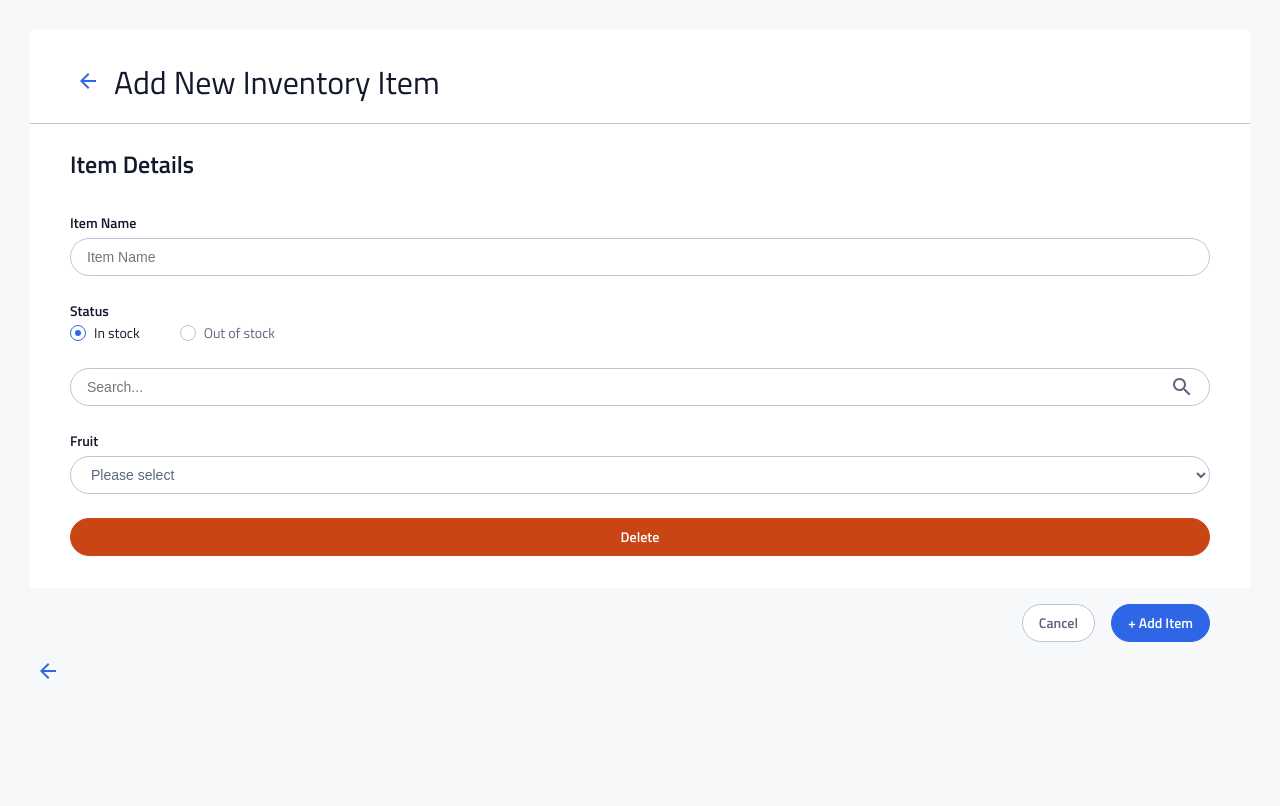
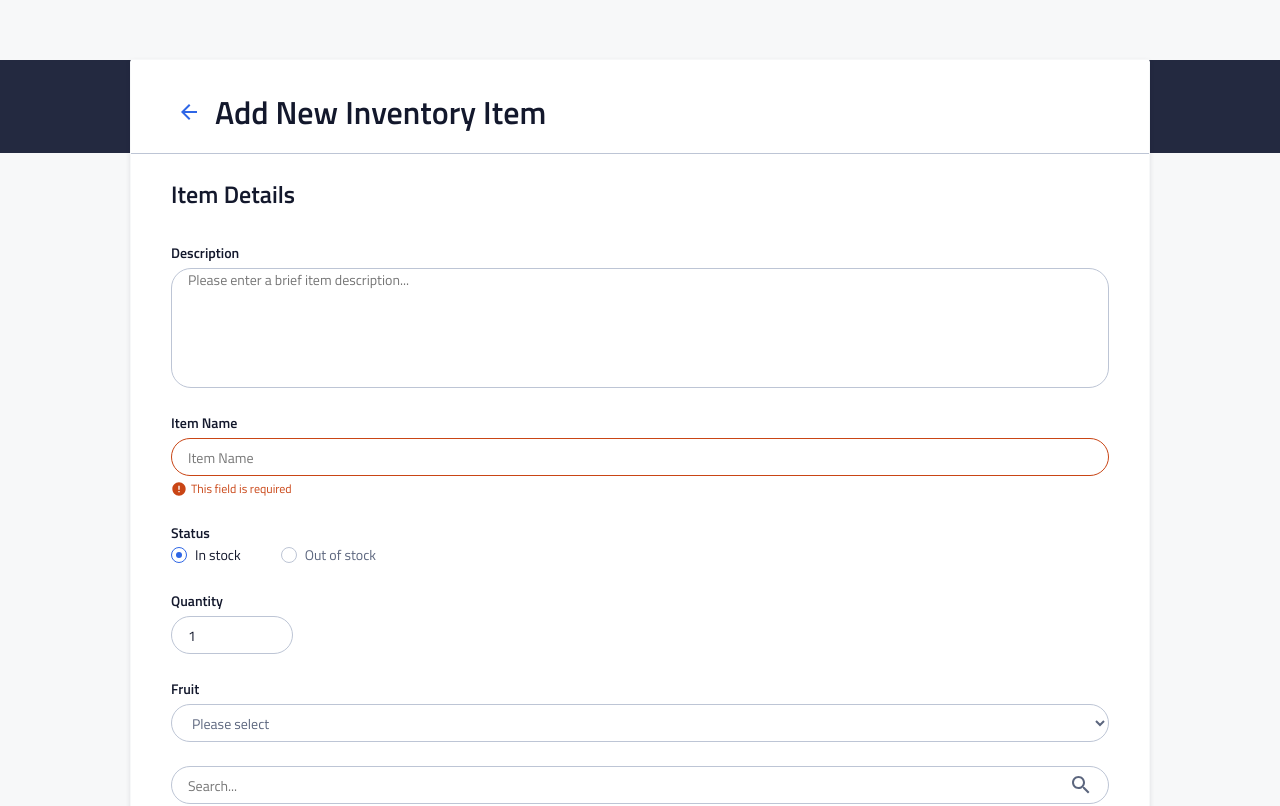
Before and after one commit to alperzini/instock-client, a React (Vite) app: page / in a window 1280 px wide. Shown: the top 806 px of the page. Built offline with nearby package versions, Linux system fonts and the light colour scheme.

Commit message:
add PageWrapper component and fix hover in StatusField and apply font-family to all formFields

```diff
--- a/src/components/FormFields/DescriptionField/DescriptionField.jsx
+++ b/src/components/FormFields/DescriptionField/DescriptionField.jsx
@@ -1,5 +1,5 @@
 import "./DescriptionField.scss";
-import ErrorMessage from "../ErrorMessage/ErrorMessagejsx";
+import ErrorMessage from "../ErrorMessage/ErrorMessage";
 
 function DescriptionField(props) {
     const { label, name, id, placeholder, value, onChange, error, isError } = props;
--- a/src/components/FormFields/DescriptionField/DescriptionField.scss
+++ b/src/components/FormFields/DescriptionField/DescriptionField.scss
@@ -24,13 +24,13 @@
     &__desc-input {
         outline: none;
         resize: none;
+        font-family: $primary-font;
         font-size: $text-size-m-p2;
         line-height: $line-height-m-p2;
         color: $color-instock-black;
         font-weight: $font-regular;
         height: pxToRem(120);
         padding: 0 $ff-padding-right 0 $ff-padding-left;
-        // margin: $ff-margin-top 0 $ff-margin-bottom 0;
         border-radius: $ff-br;
         border: 1px solid $color-cloud;
 
--- a/src/components/FormFields/DropdownField/DropdownField.scss
+++ b/src/components/FormFields/DropdownField/DropdownField.scss
@@ -23,6 +23,7 @@
 
     &__dropdown-input {
         //Custom select styling
+        font-family: $primary-font;
         appearance: base-select;
         background-color: $color-white;
         display: flex;
@@ -95,6 +96,7 @@
 
     &__option {
         outline: none;
+        font-family: $primary-font;
         color: $color-instock-black;
         line-height: $line-height-m-p2;
         height: $ff-height-m;
--- a/src/components/FormFields/FormHeader/FormHeader.scss
+++ b/src/components/FormFields/FormHeader/FormHeader.scss
@@ -6,7 +6,7 @@
     background-color: $color-white;
     display: flex;
     justify-content: flex-start;
-    align-items: center;
+    align-items: baseline;
     gap: 8px;
     border-bottom: 1px solid $color-cloud;
 
@@ -21,8 +21,10 @@
     }
 
     &__title {
+        font-family: $primary-font;
         color: $color-instock-black;
         margin: 0;
+        font-weight: $font-semi-bold;
         font-size: $text-size-m-h1;
         line-height: $line-height-m-h1;
 
--- a/src/components/FormFields/QuantityField/QuantityField.jsx
+++ b/src/components/FormFields/QuantityField/QuantityField.jsx
@@ -2,13 +2,13 @@ import "./QuantityField.scss";
 import ErrorMessage from "../ErrorMessage/ErrorMessage.jsx";
 
 function QuantityField(props) {
-    const { label, name, id, placeholder, value, onChange, error, isError } = props;
+    const { label, name, id, value, onChange, error, isError } = props;
 
     return (
         <div className="quantity-field__wrapper">
             <label className="quantity-field__label" htmlFor={id}>{label}</label>
             <input className={`quantity-field__quantity-input ${isError ? "quantity-field__quantity-input--error-border" : ""}`}
-                type="number" min={1} id={id} name={name} placeholder={placeholder} value={value} onChange={onChange} />
+                type="number" min={1} id={id} name={name} value={value} onChange={onChange} />
             <ErrorMessage error={error} isError={isError} />
         </div>
     );
--- a/src/components/FormFields/QuantityField/QuantityField.scss
+++ b/src/components/FormFields/QuantityField/QuantityField.scss
@@ -22,6 +22,7 @@
     }
 
     &__quantity-input {
+        font-family: $primary-font;
         outline: none;
         font-size: $text-size-m-p2;
         line-height: $line-height-m-p2;
@@ -29,7 +30,6 @@
         font-weight: $font-regular;
         height: $ff-height-m;
         padding: 0 $ff-padding-right 0 $ff-padding-left;
-        // margin: $ff-margin-top 0 $ff-margin-bottom 0;
         border-radius: $ff-br;
         border: 1px solid $color-cloud;
 
--- a/src/components/FormFields/SearchField/SearchField.scss
+++ b/src/components/FormFields/SearchField/SearchField.scss
@@ -12,6 +12,7 @@
 
     &__search-input {
         outline: none;
+        font-family: $primary-font;
         font-size: $text-size-m-p2;
         line-height: $line-height-m-p2;
         color: $color-instock-black;
--- a/src/components/FormFields/StatusField/StatusField.scss
+++ b/src/components/FormFields/StatusField/StatusField.scss
@@ -13,6 +13,7 @@
     }
 
     &__legend {
+        font-family: $primary-font;
         font-size: $text-size-m-p2;
         line-height: $line-height-m-p2;
         color: $color-instock-black;
@@ -35,6 +36,7 @@
     }
 
     &__label {
+        font-family: $primary-font;
         font-size: $text-size-m-p2;
         line-height: $line-height-m-p2;
         color: $color-slate;
@@ -42,7 +44,8 @@
         transition: background-color 0.3s;
 
         &:hover {
-            color: $color-instock-black;;
+            color: $color-instock-black;
+            ;
         }
 
         @include tablet {
@@ -78,10 +81,15 @@
             }
         }
 
-        &:hover, &:focus {
+        &:hover,
+        &:focus {
             box-shadow: 0px 0px 0px 1px #819fe6;
             border-radius: 50%;
             opacity: 1;
         }
+
+        &:hover+.status-field__label {
+            color: $color-instock-black;
+        }
     }
 }
--- a/src/components/FormFields/TextField/TextField.scss
+++ b/src/components/FormFields/TextField/TextField.scss
@@ -22,6 +22,7 @@
     }
 
     &__text-input {
+        font-family: $primary-font;
         outline: none;
         font-size: $text-size-m-p2;
         line-height: $line-height-m-p2;
@@ -29,7 +30,6 @@
         font-weight: $font-regular;
         height: $ff-height-m;
         padding: 0 $ff-padding-right 0 $ff-padding-left;
-        // margin: $ff-margin-top 0 $ff-margin-bottom 0;
         border-radius: $ff-br;
         border: 1px solid $color-cloud;
 
--- /dev/null
+++ b/src/components/PageWrapper/PageWrapper.jsx
@@ -0,0 +1,16 @@
+import "./PageWrapper.scss";
+
+function PageWrapper({ children }) {
+
+    return (
+        <>
+            <div className="page-wrapper__header-background"></div>
+            <div className="page-wrapper__wrapper">
+                <div className="page-wrapper" >
+                    {children}
+                </div>
+            </div>
+        </>
+    );
+}
+export default PageWrapper;
--- /dev/null
+++ b/src/components/PageWrapper/PageWrapper.scss
@@ -0,0 +1,40 @@
+@use "../../styles/variables" as *;
+@use "../../styles/functions" as *;
+@use "../../styles/mixins" as *;
+
+.page-wrapper {
+    display: flex;
+    flex-direction: column;
+    border-radius: 3px;
+    border: 1px solid $color-light-grey;
+    @extend %wrapper;
+    box-shadow: 0px 2px 5px 0px #13182C1A;
+    position: relative;
+    top: pxToRem(-65);
+    z-index: 100;
+    // margin: 1px auto;
+
+    @include tablet {
+        top: pxToRem(-94);
+    }
+
+    &__header-background {
+        background-color: $color-graphite;
+        height: pxToRem(64);
+
+        @include tablet {
+            height: pxToRem(93);
+        }
+    }
+
+    &__wrapper {
+        background-color: $color-light-grey;
+        padding: 0 16px;
+        display: flex;
+        flex-direction: column;
+        // // justify-content: center;
+        // align-items: center;
+        // padding: 0 16px;
+
+    }
+}
--- a/src/pages/WarehousesPage/WarehousesPage.jsx
+++ b/src/pages/WarehousesPage/WarehousesPage.jsx
@@ -1,4 +1,6 @@
 import "./WarehousesPage.scss";
+import DescriptionField from "../../components/formFields/DescriptionField/DescriptionField";
+import QuantityField from "../../components/formFields/QuantityField/QuantityField";
 import TextField from "../../components/formFields/TextField/TextField";
 import StatusField from "../../components/formFields/StatusField/StatusField";
 import SearchField from "../../components/formFields/SearchField/SearchField";
@@ -8,24 +10,38 @@ import FormCancelButton from "../../components/customButtons/FormCancelButton/Fo
 import FormAddButton from "../../components/customButtons/FormAddButton/FormAddButton";
 import DeleteButton from "../../components/customButtons/DeleteButton/DeleteButton";
 import FormButtonsWrapper from "../../components/formFields/FormButtonsWrapper/FormButtonsWrapper";
+import FormHeader from "../../components/formFields/FormHeader/FormHeader";
+import PageWrapper from "../../components/PageWrapper/PageWrapper";
 import BackArrowButton from "../../components/customButtons/BackArrowButton/BackArrowButton";
-import FormHeader from "../../components/formFields/FormHeader/FormHeader";
 import { useState } from "react";
 
 const WarehousesPage = ({ warehouses, setWarehouses }) => {
     console.log("WarehousesPage");
-    const [value, setValue] = useState("");
-    const handleTextChange = (event) => {
-        setValue(event.target.name.value);
+    const [desc, setDesc] = useState("");
+    const handleDescChange = (event) => {
+        setDesc(event.target.name.value);
     }
+
+    const [name, setName] = useState("");
+    const handleNameChange = (event) => {
+        setName(event.target.name.value);
+    }
+
     const [selectedStatus, setSelectedStatus] = useState("In Stock");
     const handleRadioChange = (event) => {
         setSelectedStatus(event.target.value);
     }
+
+    const [quantity, setQuantity] = useState(1);
+    const handleQuantityChange = (event) => {
+        setQuantity(event.target.value);
+    }
+
     const [search, setSearch] = useState("");
     const handleSearchChange = (event) => {
         setSearch(event.target.name.value);
     }
+
     const [selectedFruit, setSelectedFruit] = useState('');
     const options = ['Apple', 'Banana', 'Cranberry'];
     const handleListChange = (event) => {
@@ -33,13 +49,16 @@ const WarehousesPage = ({ warehouses, setWarehouses }) => {
     };
     return (
         <>
-            <div style={{ padding: 30 }} >
+            <div style={{ height: "60px" }}></div>
+            <PageWrapper>
                 <FormHeader title={"Add New Inventory Item"} />
                 <FieldsetField title="Item Details" hasBorder={false} >
-                    <TextField onChange={handleTextChange} type="email" label="Item Name" name="name" id="name" placeholder="Item Name" value={value} error="This field is required" />
+                    <DescriptionField onChange={handleDescChange} label="Description" name="description" id="description" placeholder="Please enter a brief item description..." value={desc} error="This field is required" isError={false} />
+                    <TextField onChange={handleNameChange} type="text" label="Item Name" name="name" id="name" placeholder="Item Name" value={name} error="This field is required" isError={true} />
                     <StatusField legend="Status" name="status" selectedStatus={selectedStatus} onChange={handleRadioChange} />
+                    <QuantityField onChange={handleQuantityChange} label="Quantity" name="quantity" id="quantity" value={quantity} />
+                    <DropdownField onChange={handleListChange} options={options} label="Fruit" name="fruit" id="fruit" placeholder="Please select" selectedValue={selectedFruit} isError={false} error="This field is required" />
                     <SearchField onChange={handleSearchChange} name="search" id="search" placeholder="Search..." value={search} />
-                    <DropdownField onChange={handleListChange} options={options} label="Fruit" name="fruit" id="fruit" placeholder="Please select" selectedValue={selectedFruit} isError={false} error="This field is required" />
                     <DeleteButton label="Delete" />
                 </FieldsetField>
                 <FormButtonsWrapper>
@@ -47,7 +66,7 @@ const WarehousesPage = ({ warehouses, setWarehouses }) => {
                     <FormAddButton label="+ Add Item" isDisabled={false} />
                 </FormButtonsWrapper>
                 <BackArrowButton />
-            </div>
+            </PageWrapper>
         </>
     );
 };
```
